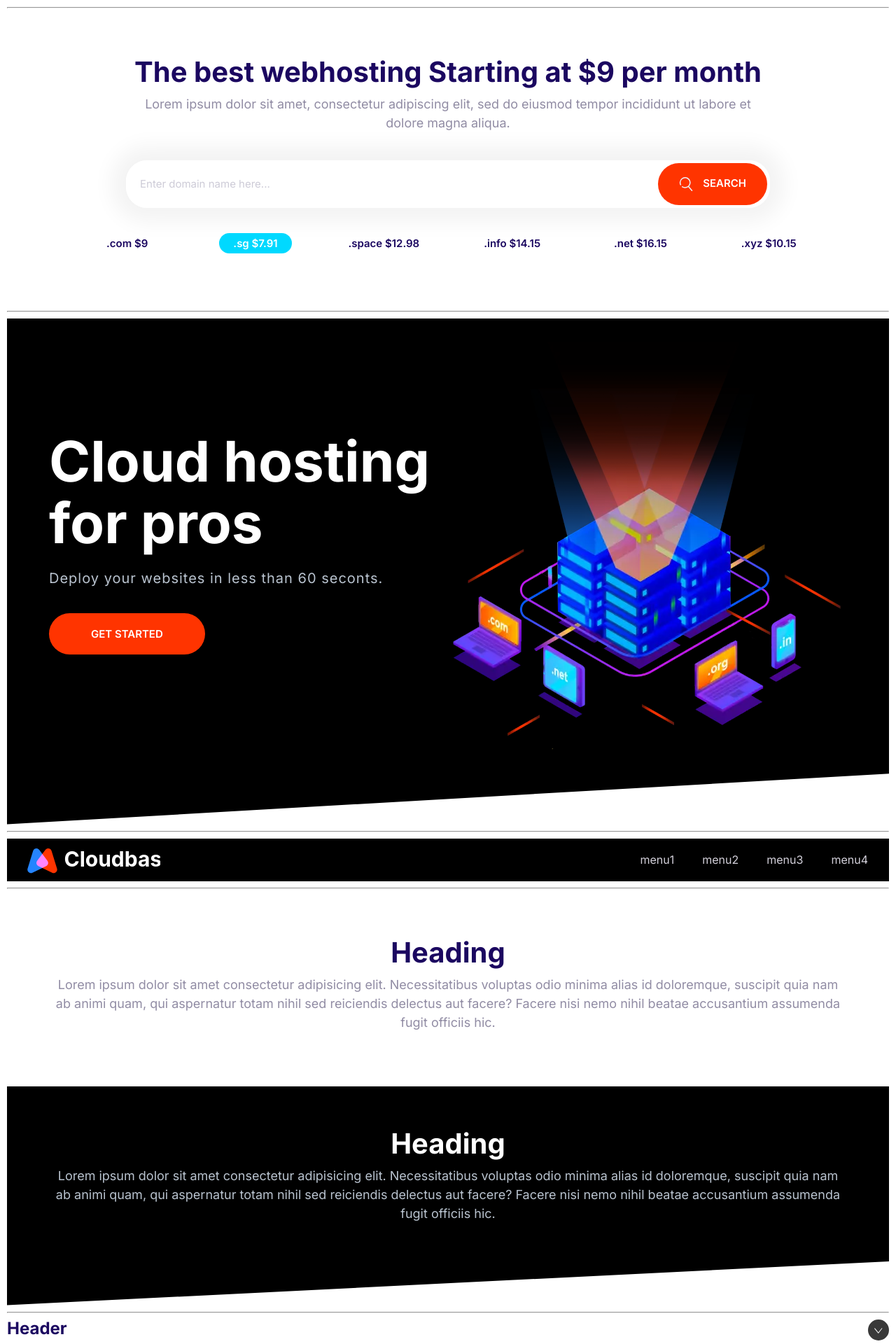
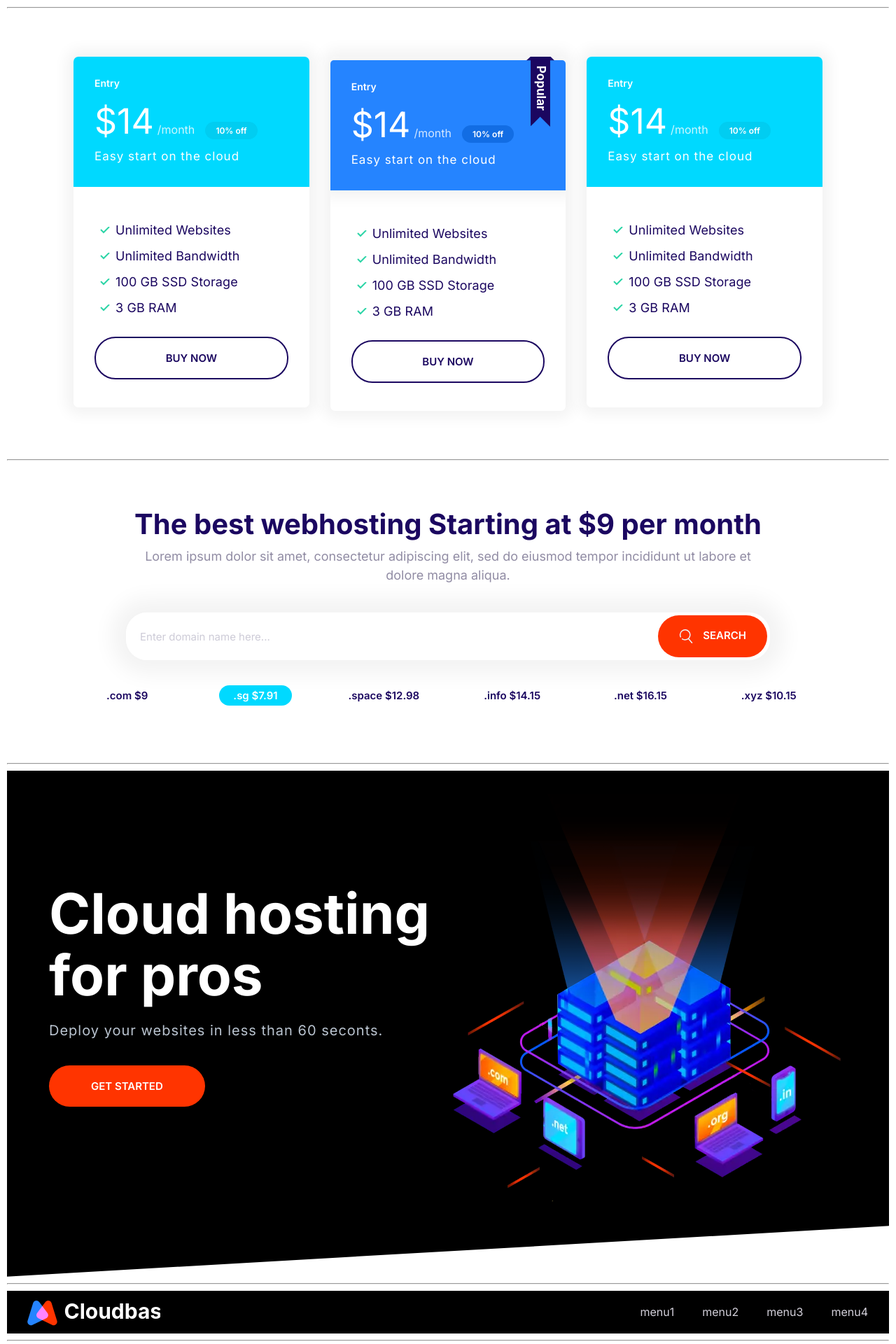
Before and after one commit to pesekt1/html-css-3, a PHP site: page / in a window 1280 px wide. Shown: the top 1920 px of the page at 70% size. Run offline with PHP 8.4, Linux system fonts and the light colour scheme.

Commit message:
plans block

```diff
--- a/css/styles.css
+++ b/css/styles.css
@@ -497,7 +497,7 @@ a {
   }
 }
 
-@media screen and (min-width: 768px) {
+@media screen and (min-width: 1024px) {
   .grid--1x3 {
     grid-template-columns: repeat(3, 1fr);
   }
@@ -773,3 +773,25 @@ a {
     font-size: 1.5rem;
   }
 }
+
+/******************** Plans block *************************/
+
+.block-plans .grid {
+  row-gap: 4rem;
+}
+
+.block-plans .card {
+  max-width: 400px;
+  margin: 0 auto;
+}
+
+@media screen and (min-width: 1024px) {
+  .block-plans .card {
+    margin: 0 1.5rem;
+  }
+
+  .block-plans .card:hover {
+    transform: scale(1.1);
+    transition: all 0.3s;
+  }
+}
--- a/index.html
+++ b/index.html
@@ -15,6 +15,75 @@
     <link rel="stylesheet" href="css/styles.css" />
   </head>
   <body>
+    <hr />
+    <!-- Plan block -->
+    <section class="block-plans block container">
+      <div class="grid grid--1x3">
+        <!-- plan -->
+        <div class="plan">
+          <div class="card card--secondary">
+            <header class="card__header">
+              <h3 class="plan__name">Entry</h3>
+              <span class="plan__price">$14</span>
+              <span class="plan__billing-cycle">/month</span>
+              <span class="badge badge--secondary badge--small">10% off</span>
+              <span class="plan__description">Easy start on the cloud</span>
+            </header>
+            <div class="card__body">
+              <ul class="list list--tick">
+                <li class="list__item">Unlimited Websites</li>
+                <li class="list__item">Unlimited Bandwidth</li>
+                <li class="list__item">100 GB SSD Storage</li>
+                <li class="list__item">3 GB RAM</li>
+              </ul>
+              <button class="btn btn--block btn--outline">Buy now</button>
+            </div>
+          </div>
+        </div>
+        <!-- plan -->
+        <div class="plan plan--popular">
+          <div class="card card--primary">
+            <header class="card__header">
+              <h3 class="plan__name">Entry</h3>
+              <span class="plan__price">$14</span>
+              <span class="plan__billing-cycle">/month</span>
+              <span class="badge badge--primary badge--small">10% off</span>
+              <span class="plan__description">Easy start on the cloud</span>
+            </header>
+            <div class="card__body">
+              <ul class="list list--tick">
+                <li class="list__item">Unlimited Websites</li>
+                <li class="list__item">Unlimited Bandwidth</li>
+                <li class="list__item">100 GB SSD Storage</li>
+                <li class="list__item">3 GB RAM</li>
+              </ul>
+              <button class="btn btn--block btn--outline">Buy now</button>
+            </div>
+          </div>
+        </div>
+        <!-- plan -->
+        <div class="plan">
+          <div class="card card--secondary">
+            <header class="card__header">
+              <h3 class="plan__name">Entry</h3>
+              <span class="plan__price">$14</span>
+              <span class="plan__billing-cycle">/month</span>
+              <span class="badge badge--secondary badge--small">10% off</span>
+              <span class="plan__description">Easy start on the cloud</span>
+            </header>
+            <div class="card__body">
+              <ul class="list list--tick">
+                <li class="list__item">Unlimited Websites</li>
+                <li class="list__item">Unlimited Bandwidth</li>
+                <li class="list__item">100 GB SSD Storage</li>
+                <li class="list__item">3 GB RAM</li>
+              </ul>
+              <button class="btn btn--block btn--outline">Buy now</button>
+            </div>
+          </div>
+        </div>
+      </div>
+    </section>
     <hr />
     <!-- Domain block -->
     <!-- block -->
```
